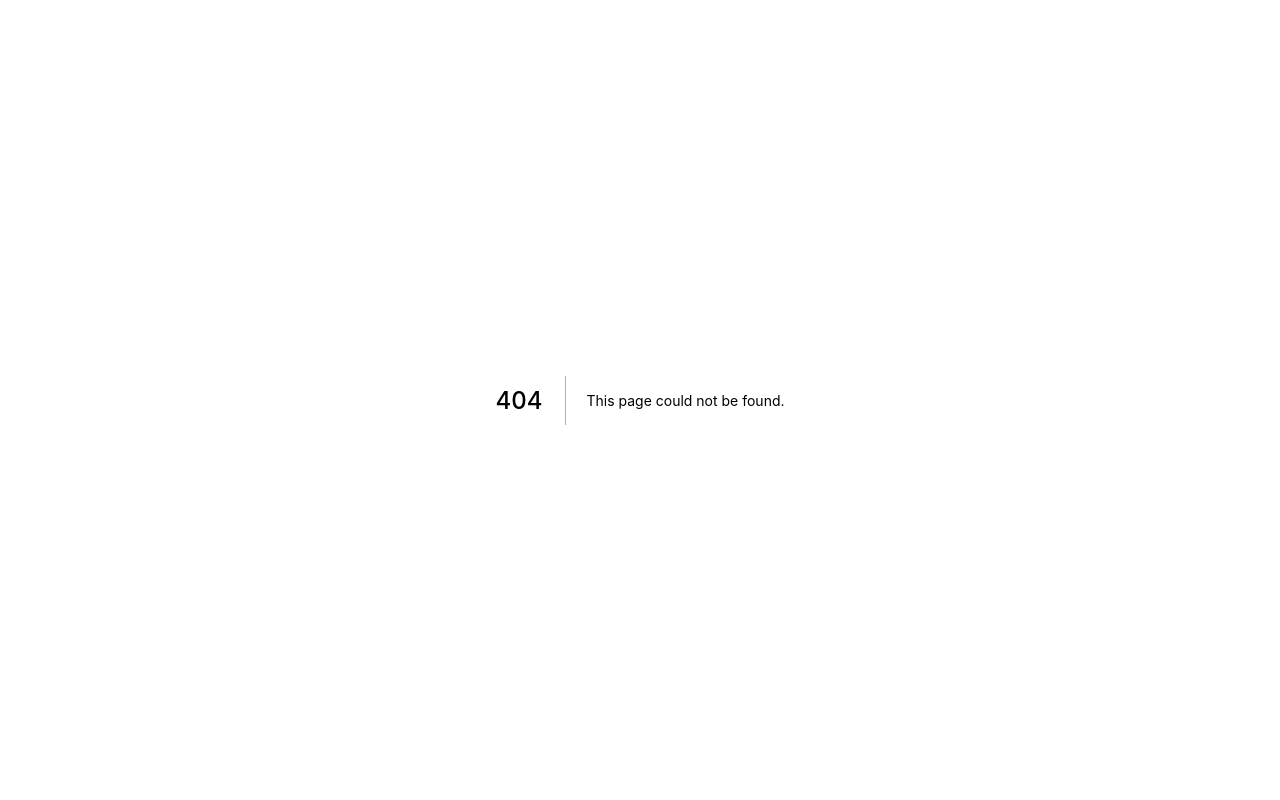
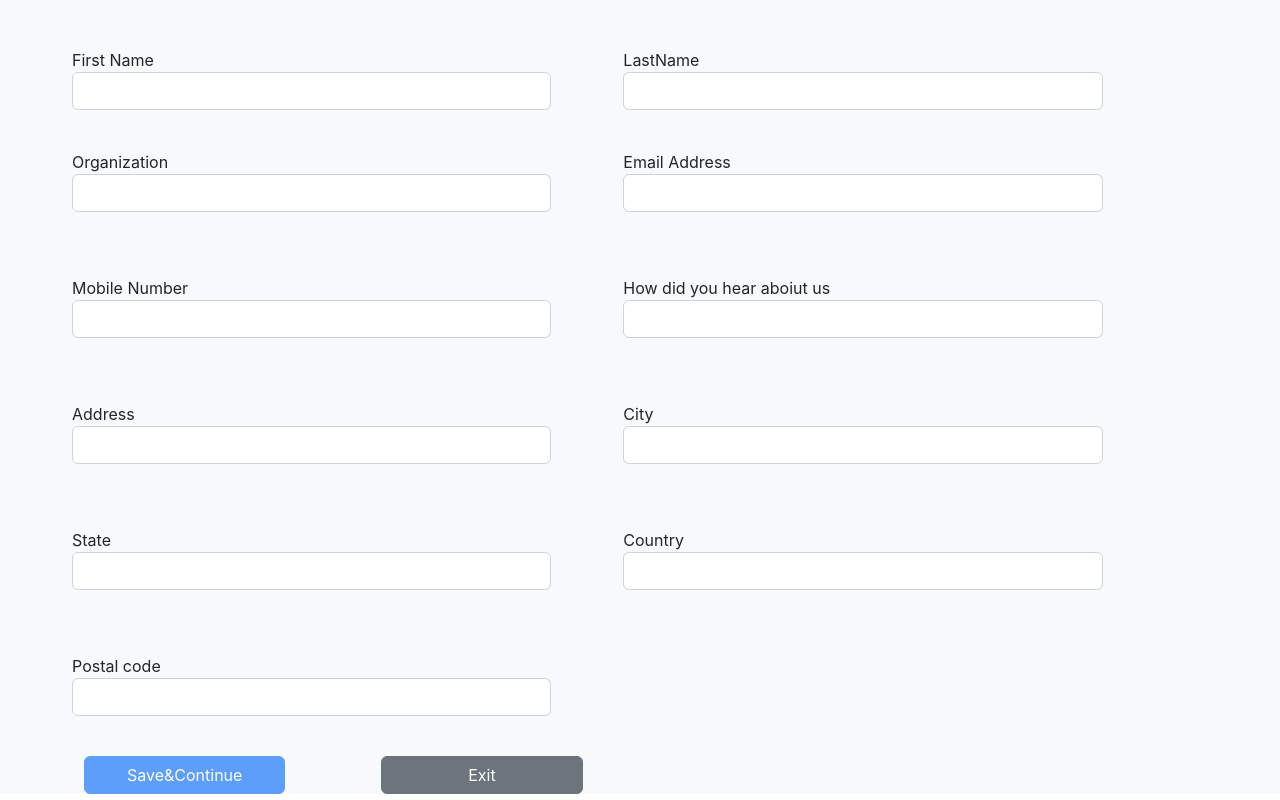
Before and after one commit to BalajiTekuri1150/brightlife, a Next.js app: page /components/gaurdian_profile in a window 1280 px wide. Before the commit this address had no page. Built offline with nearby package versions, Linux system fonts and the light colour scheme.

Commit message:
gaurdian updated

```diff
--- a/pages/components/education_details.js
+++ b/pages/components/education_details.js
@@ -3,8 +3,9 @@ import { useState } from "react"
 import { getLocalData } from "../../utils/storage_service"
 import { postData } from "../../utils/data_manage_service"
 import Input from "./input_compent"
+import Link from "next/link"
 export default function Education_details(){
-    let value="",isvalid=false,validation=[]
+    let value="",isvalid=false
     const [message,setMessage]=useState("")
     const [status,setStatus]=useState(true)
     const router=useRouter()
@@ -95,7 +96,7 @@ export default function Education_details(){
                     <span className="m-2">{status?<p className="text-sucess">{message}</p>:<p className="text-danger">{message}</p>}</span>
                     <div className="row">
                         <button type="submit" className="btn btn-primary mx-5 col-2 " disabled={!isFormValid}>Save&Continue</button>
-                        <button type="button" className="btn btn-secondary col-2 mx-5 ">Exit</button>
+                        <Link href="/components/gaurdian_dashboard"><button type="button" className="btn btn-secondary col-2 mx-5 " >Exit</button></Link>
                     </div>
                 </form>
             </section>
--- a/pages/components/gaurdian_details.js
+++ b/pages/components/gaurdian_details.js
@@ -3,6 +3,7 @@ import { useState } from "react"
 import { getLocalData} from "../../utils/storage_service"
 import { postData } from "../../utils/data_manage_service"
 import Input from "./input_compent"
+import Link from "next/link"
 export default function Gaurdian_details(){
     let value="",isvalid=false
     const [message,setMessage]=useState("")
@@ -71,7 +72,7 @@ export default function Gaurdian_details(){
                     <span className="m-2">{status?<p className="text-sucess">{message}</p>:<p className="text-danger">{message}</p>}</span>
                     <div className="row">
                         <button type="submit" className="btn btn-primary mx-5 col-2 " disabled={!isFormValid}>Save&Continue</button>
-                        <button type="button" className="btn btn-secondary col-2 mx-5 " >Exit</button>
+                        <Link href="/components/gaurdian_dashboard"><button type="button" className="btn btn-secondary col-2 mx-5 " >Exit</button></Link>
                     </div>
                 </form>
             </section>
--- /dev/null
+++ b/pages/components/gaurdian_profile.js
@@ -0,0 +1,119 @@
+import Input from "./input_compent"
+import { useState } from "react"
+export default function Gaurdian_Profile(){
+    let value="",isvalid=false
+    // const [message,setMessage]=useState("")
+    // const [status,setStatus]=useState(true)
+    const [formValues,setFormValues]=useState({
+        firstName:{value,isvalid},
+        lastName:{value,isvalid},
+        organization:{value,isvalid},
+        mobile:{value,isvalid},
+        email:{value,isvalid},
+        address:{value,isvalid},
+        city:{value,isvalid},
+        state:{value,isvalid},
+        postalCode:{value,isvalid},
+        conutry:{value,isvalid}
+    })
+    const handleSubmit=async(e)=>
+    {
+        e.preventDefault()
+        // const data = {
+        //     profile:formValues.profile.value,
+        //     name: formValues.username.value,
+        //     birthday:formValues.bday.value,
+        //     gender_id: formValues.gender.value,
+        //     email:formValues.email.value,
+        //     mobile: formValues.mobile.value,
+        //     child_type_id: formValues.child.value
+        // }
+        // const result=await(postData('https://test-api.brightlife.org/brightlife/add/application/profile',data))
+        // if(result?.data?.status){
+        //     setLocalData("id",result?.data?.response.data.id)
+        //     router.push({
+        //         pathname: '/components/gaurdian_details',
+        //     })
+        // }
+        // else{
+        //     setStatus(result?.data?.status)
+        //     setMessage(result?.data?.error?.message)
+        // }
+    }
+    const handleChange=(name,values,valid)=>{
+        setStatus(true)
+        setMessage("")
+        setFormValues({...formValues,[name]:{value:values,isvalid:valid}})
+    }
+    const isFormValid=Object.keys(formValues).every((key)=>{
+        return formValues[key].isvalid
+    })
+    return(
+        <>
+            <section className="form">
+                <form className="bg-light px-5 pt-5" onSubmit={handleSubmit}>
+                    <div className="row">
+                        <div className="col-5 mx-4">
+                            <label>First Name</label>
+                            <Input type="text"  name="username" className="form-control" onChange={handleChange}/>
+                        </div>
+                        <div className="col-5 mx-4">
+                            <label>LastName</label>
+                            <Input type="text" name="username" className="form-control" onChange={handleChange}/>
+                        </div>
+                    </div>
+                    <div className="row">
+                        <div className="col-5 m-4">
+                            <label>Organization</label>
+                            <Input type="text" name="organization" className="form-control" onChange={handleChange}/>
+                        </div>
+                        <div className="col-5 m-4">
+                            <label>Email Address</label>
+                            <Input type="email" name="email" className="form-control" onChange={handleChange}/>
+                        </div>
+                    </div>
+                    <div className="row">
+                        <div className="col-5 m-4">
+                            <label>Mobile Number</label>
+                            <Input type="tel" name="mobile" className="form-control" onChange={handleChange}/>
+                        </div>
+                        <div className="col-5 m-4">
+                            <label>How did you hear aboiut us</label>
+                            <Input type="tel" name="mobile" className="form-control" onChange={handleChange}/>
+                        </div>
+                    </div>
+                    <div className="row">
+                        <div className="col-5 m-4">
+                            <label>Address</label>
+                            <Input type="text" name="address" className="form-control" onChange={handleChange}/>
+                        </div>
+                        <div className="col-5 m-4">
+                            <label>City</label>
+                            <Input type="text" name="city" className="form-control" onChange={handleChange}/>
+                        </div>
+                    </div>
+                    <div className="row">
+                        <div className="col-5 m-4">
+                            <label>State</label>
+                            <Input type="text" name="state" className="form-control" onChange={handleChange}/>
+                        </div>
+                        <div className="col-5 m-4">
+                            <label>Country</label>
+                            <Input type="text" name="country" className="form-control" onChange={handleChange}/>
+                        </div>
+                    </div>
+                    <div className="row">
+                        <div className="col-5 m-4">
+                            <label>Postal code</label>
+                            <Input type="number" name="postcode" className="form-control" onChange={handleChange}/>
+                        </div>
+                    </div>
+                    <div className="row">
+                        <button type="submit" className="btn btn-primary mx-5 col-2 " disabled={!isFormValid}>Save&Continue</button>
+                        <button type="button" className="btn btn-secondary col-2 mx-5 " >Exit</button>
+                    </div>
+                </form>
+            </section>
+        </>
+    )
+}
--- a/pages/components/kids_Details.js
+++ b/pages/components/kids_Details.js
@@ -3,6 +3,7 @@ import { useState } from "react"
 import { setLocalData } from "../../utils/storage_service"
 import { postData} from "../../utils/data_manage_service"
 import Input from "./input_compent"
+import Link from "next/link"
 export default function Kids_details(){
     let value="",isvalid=false,validation=[]
     const [message,setMessage]=useState("")
@@ -101,7 +102,7 @@ export default function Kids_details(){
                     <span className="m-2">{status?<p className="text-sucess">{message}</p>:<p className="text-danger">{message}</p>}</span>
                     <div className="row">
                         <button type="submit" className="btn btn-primary mx-5 col-2 " disabled={!isFormValid}>Save&Continue</button>
-                        <button type="button" className="btn btn-secondary col-2 mx-5 " >Exit</button>
+                        <Link href="/components/gaurdian_dashboard"><button type="button" className="btn btn-secondary col-2 mx-5 " >Exit</button></Link>
                     </div>
                 </form>
             </section>
--- a/pages/components/required_documents.js
+++ b/pages/components/required_documents.js
@@ -2,6 +2,7 @@ import { getData,postData } from "../../utils/data_manage_service"
 import { useRouter } from "next/router"
 import { useState } from "react"
 import { getLocalData } from "../../utils/storage_service"
+import Link from "next/link"
 let number_of_documents=0
 export default function Required_documents(){
     const router=useRouter()
@@ -10,6 +11,7 @@ export default function Required_documents(){
     const [message,setMessage]=useState("")
     const id=getLocalData("id")
     const handleChange=async(e)=>{
+        console.log(e.target.value)
         seStatus(true)
         setMessage("")
         number_of_documents+=1
@@ -21,7 +23,7 @@ export default function Required_documents(){
         const data={
             "application":id,
             "seq_no":number_of_documents,
-            "url":encodeURI(e.target.value),
+            "url":e.target.value,
             "file_type":file_type[file_type.length-1]
         }
         const result=await(getData("https://test-api.brightlife.org/brightlife/list/document/types"))
@@ -92,7 +94,7 @@ export default function Required_documents(){
                     {status?<p></p>:<p className="text-danger">{message}</p>}
                     <div className="row">
                         <button type="submit" className="btn btn-primary mx-5 col-2 " disabled={disable}>Save&Continue</button>
-                        <button type="button" className="btn btn-secondary col-2 mx-5">Exit</button>
+                        <Link href="/components/gaurdian_dashboard"><button type="button" className="btn btn-secondary col-2 mx-5 " >Exit</button></Link>
                     </div>
                 </form>
             </section>
--- a/styles/Home.module.css
+++ b/styles/Home.module.css
@@ -70,7 +70,7 @@
   align-items: center;
   justify-content: center;
   flex-wrap: wrap;
-  max-width: 800px;
+  max-width: 1200px;
 }
 
 .card {
--- a/utils/storage_service.js
+++ b/utils/storage_service.js
@@ -6,7 +6,7 @@ export function setLocalData(id, value) {
 
 export function getLocalData(id) {
     let key =  id.toLowerCase();
-    let data=''
+    let data
     try {
         data=localStorage?.getItem(key);
     } catch (error) {
```
Also changed, not shown: pages/components/bank_details.js (+3 -4 lines), pages/components/child/[id].js (added, +23 -0 lines), pages/components/gaurdian_dashboard.js (+11 -13 lines).
